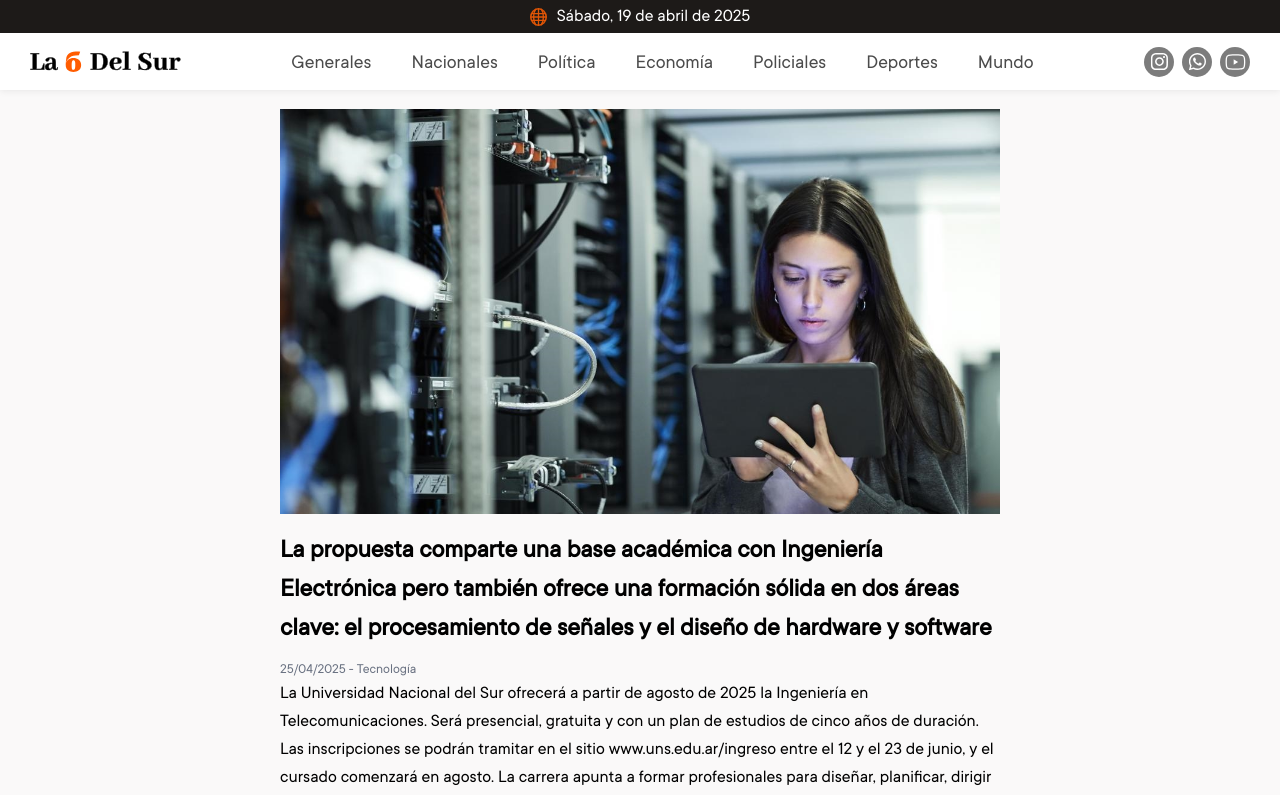
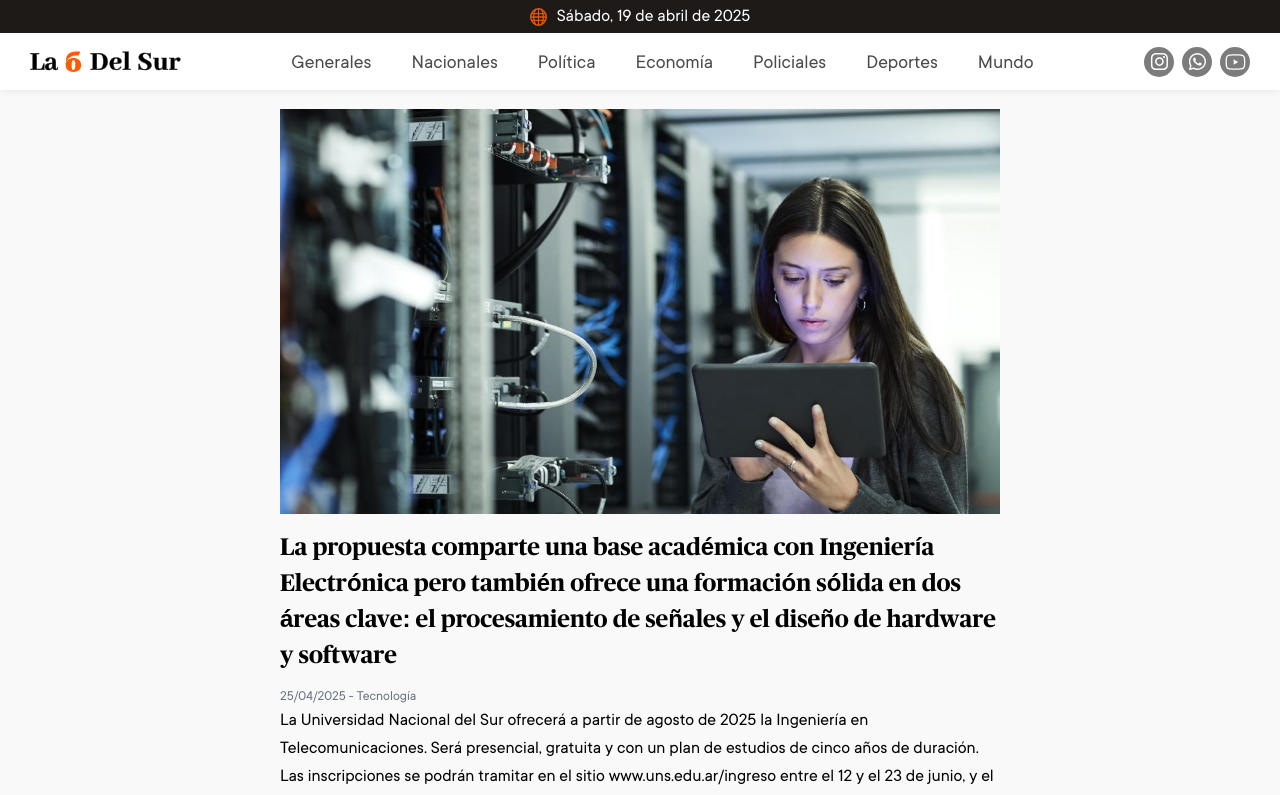
Before and after one commit to MauWebs/la-sexta-del-sur, a Next.js app: page /1 in a window 1280 px wide. Shown: the top 795 px of the page. Built offline with nearby package versions, Linux system fonts and the light colour scheme.

Commit message:
style: added fonts

```diff
--- a/src/app/main/LatestPosts.tsx
+++ b/src/app/main/LatestPosts.tsx
@@ -42,7 +42,7 @@ export default function LatestPosts() {
                                     {post.target}
                                 </span>
 
-                                <h3 className='text-[20px] sm:text-[24px] md:text-[27px]' style={{ fontFamily: 'var(--font-tt-commons-medium)' }}>
+                                <h3 className='text-[20px] sm:text-[24px] md:text-[27px]' style={{ fontFamily: 'var(--font-publico-headline-bold)' }}>
                                     {post.title}
                                 </h3>
 
--- a/src/app/main/RenderNew.tsx
+++ b/src/app/main/RenderNew.tsx
@@ -10,7 +10,7 @@ export default function RenderNew() {
     return (
         <div className="p-6 max-w-3xl mx-auto mt-[85px]">
             <img src={post.img} alt="Post image" className="mb-4 w-full" />
-            <h1 className="font-bold" style={{marginBottom:'12px', fontSize:'26px'}}>{post.title}</h1>
+            <h1 className="font-bold" style={{ marginBottom: '12px', fontSize: '24px', fontFamily: 'var(--font-publico-headline-bold)' }}>{post.title}</h1>
             <p className="text-sm text-gray-500 mb-2">{post.date} - {post.target}</p>
             <p className="text-lg mb-4">{post.description}</p>
         </div>
```
